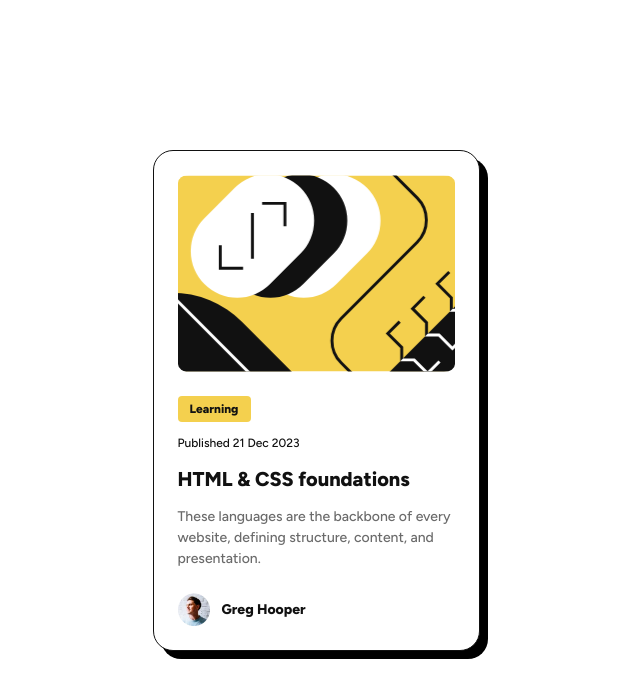
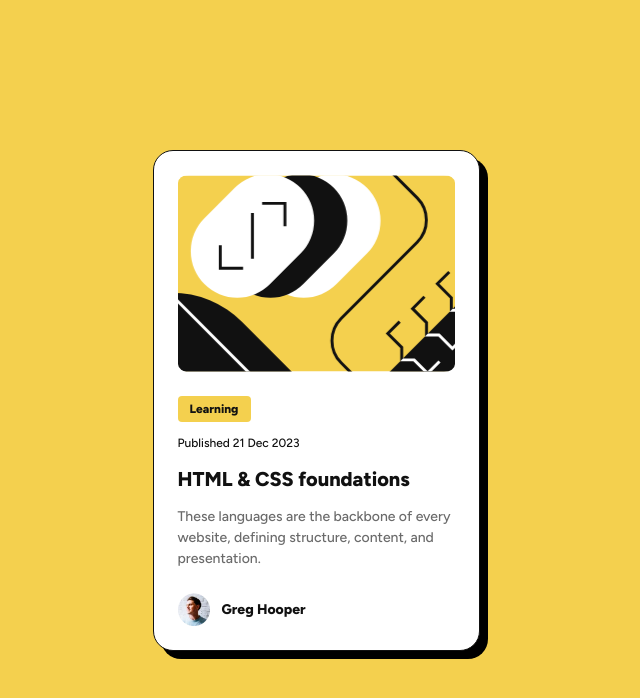
Before and after one commit to svolodarskyi/blog-preview-card, a plain HTML site: page index.html in a window 1280 px wide. Shown: the whole page, without its empty margins (324-964 px from the left). Drawn offline with Linux system fonts and the light colour scheme.

Commit message:
Update common.css

```diff
--- a/css/common.css
+++ b/css/common.css
@@ -24,6 +24,7 @@ body {
     display: flex;
     justify-content: center;
     align-items: center;
+    background-color: var(--color-yellow);
 
 }
 
```
